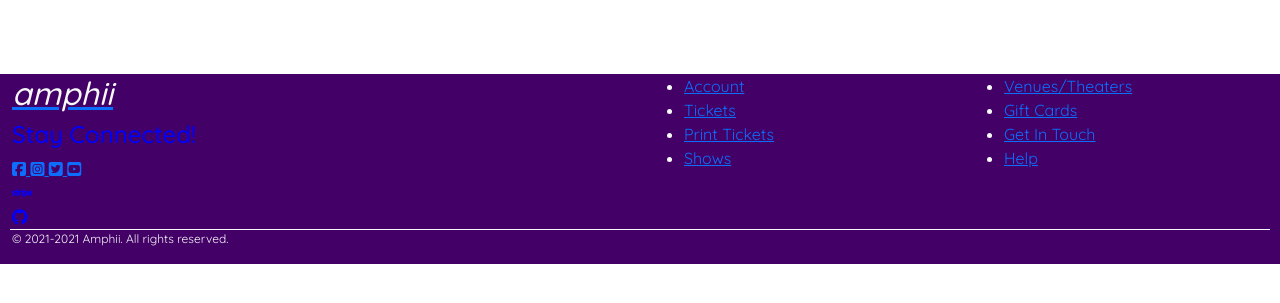
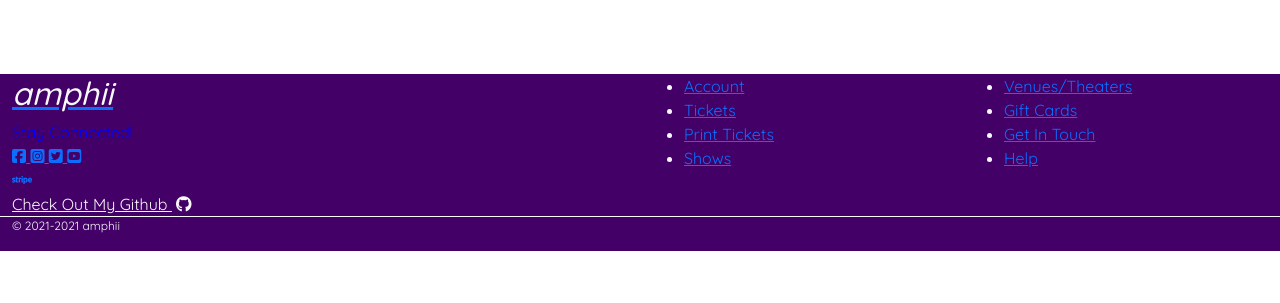
Before and after one commit to S-Lowes/Code-Institute-MS4, a Django app: page / in a window 1280 px wide. Shown: the part 90-393 px from the top of the page. Run offline with Django 3.2, Linux system fonts and the light colour scheme; some libraries are stand-ins or nearby versions.

Commit message:
(refactor): Minor footer changes

```diff
--- a/static/css/base.css
+++ b/static/css/base.css
@@ -96,8 +96,6 @@ footer {
     flex: auto;
     height: 1px;
     border-bottom: 1px solid #f8f9fa;
-    margin-bottom: 5px;
-    margin: 0px 10px;
 }
 
 .copyright {
--- a/templates/base.html
+++ b/templates/base.html
@@ -103,28 +103,36 @@
             </a>
           </div>
 
-          <h4>
+          <div class="">
             Stay Connected!
-          </h4>
-          <div>
-            <a href="https://www.facebook.com/" target="_blank">
+          </div>
+          <div class="">
+            <a class="" href="https://www.facebook.com/" target="_blank">
               <i class="fab fa-facebook-square"></i>
             </a>
-            <a href="https://www.instagram.com/" target="_blank">
+            <a class="" href="https://www.instagram.com/" target="_blank">
               <i class="fab fa-instagram-square"></i>
             </a>
-            <a href="https://twitter.com/" target="_blank">
+            <a class="" href="https://twitter.com/" target="_blank">
               <i class="fab fa-twitter-square"></i>
             </a>
-            <a href="https://www.youtube.com/" target="_blank">
+            <a class="" href="https://www.youtube.com/" target="_blank">
               <i class="fab fa-youtube-square"></i>
             </a>
           </div>
-          <div>
-            <i class="fab fa-stripe"></i>
+          <div class="">
+            <a class="" href="https://stripe.com/" target="_blank">
+              <i class="fab fa-stripe"></i>
+            </a>
           </div>
-          <div>
-            <i class="fab fa-github"></i>
+          <div class="">
+            <a class="text-light" href="#">
+              Check Out My Github
+              <span class="icon">
+                <i class="fab fa-github"></i>
+
+              </span>
+            </a>
           </div>
         </div>
 
@@ -158,7 +166,7 @@
       <div id="" class="row">
         <div class="decoration-line"></div>
         <p class="copyright text-light">
-          &copy; 2021-2021 Amphii. All rights reserved.
+          &copy; 2021-2021 amphii
         </p>
       </div>
 
```
